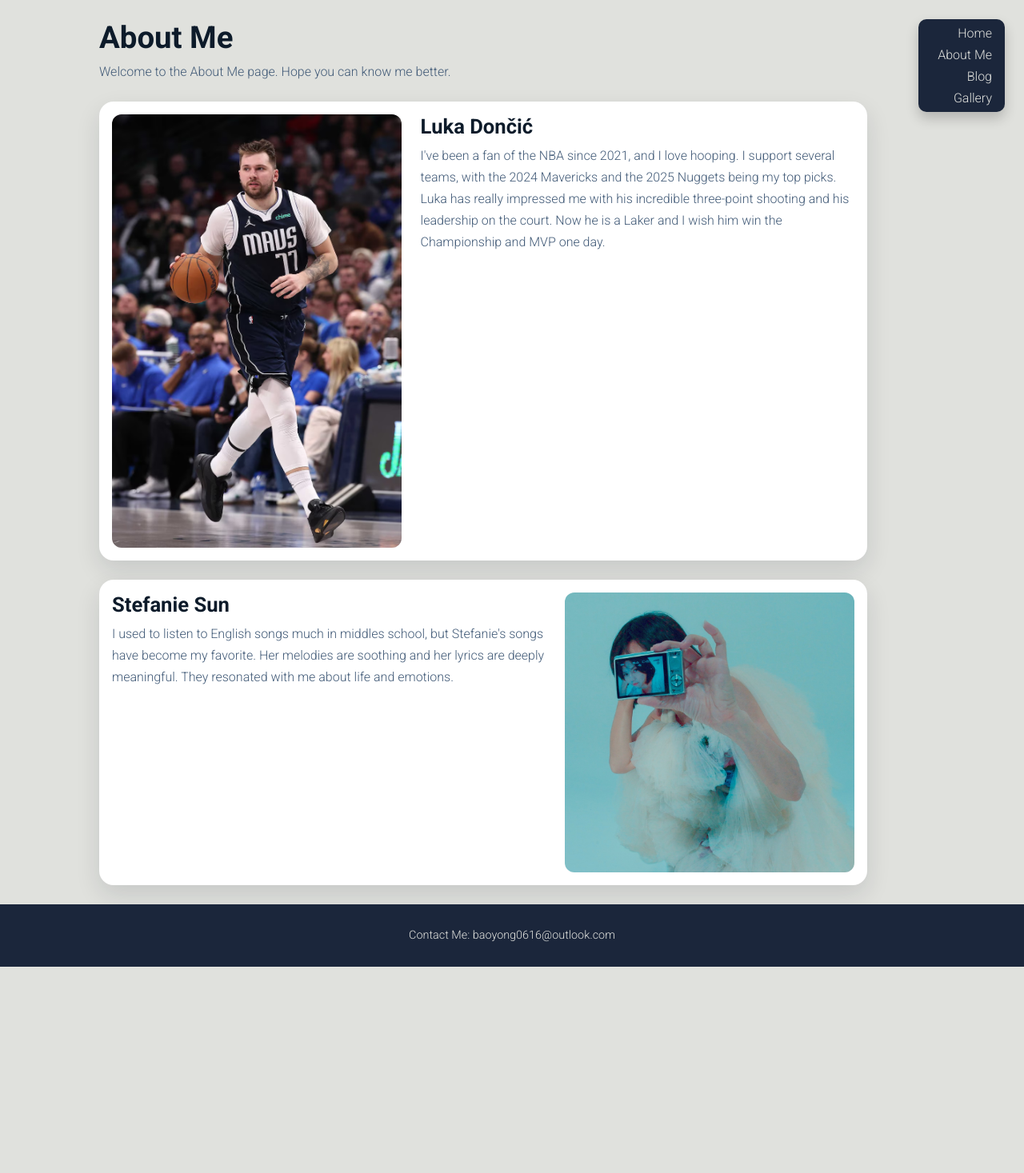
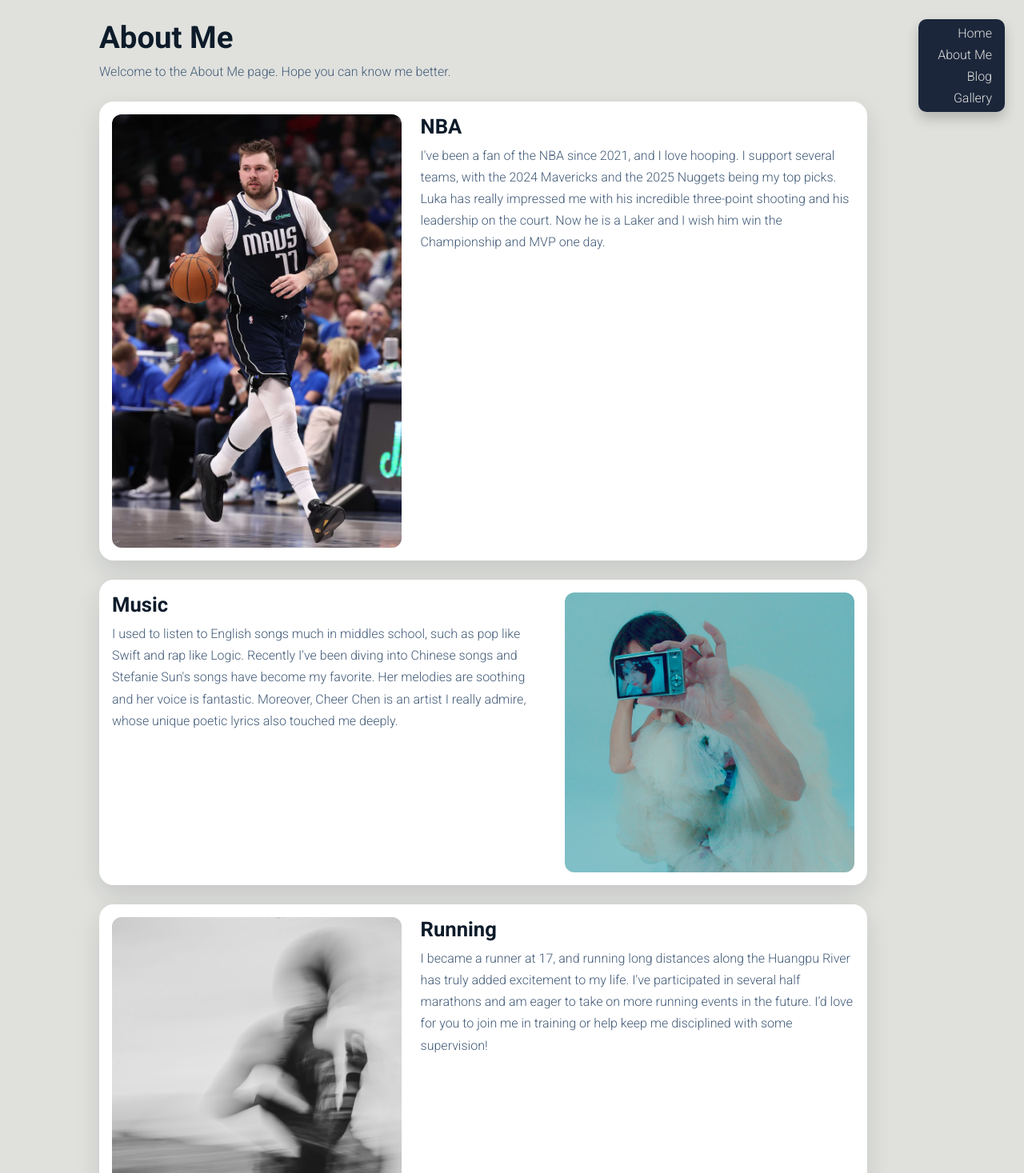
Before and after one commit to by0616/bybook, a React (Vite) app: page /aboutme in a window 1280 px wide. Shown: the top 1467 px of the page at 80% size. Before the commit the page ends 1209 px from the top, so only its background shows below. Built offline with nearby package versions, Linux system fonts and the light colour scheme.

Commit message:
fixed bug and added runnign part

```diff
--- a/src/components/pages/AboutMe.jsx
+++ b/src/components/pages/AboutMe.jsx
@@ -3,25 +3,34 @@
 
 import lukaImg from "../../images/luka.jpg";
 import stefanieImg from "../../images/stefanie.jpg";
+import runningImg from "../../images/running.jpg";
 
 const sections = [
   {
-    id: "luka",
-    title: "Luka Dončić",
+    id: "basketball",
+    title: "NBA",
     text:
       "I've been a fan of the NBA since 2021, and I love hooping. I support several teams, with the 2024 Mavericks and the 2025 Nuggets being my top picks. Luka has really impressed me with his incredible three-point shooting and his leadership on the court. Now he is a Laker and I wish him win the Championship and MVP one day.",
     image: lukaImg,
-    imageAlt: "Warm light over a court-inspired scene",
+    imageAlt: "Luka",
   },
   {
-    id: "stefanie",
-    title: "Stefanie Sun",
+    id: "music",
+    title: "Music",
     text:
-      "I used to listen to English songs much in middles school, but Stefanie's songs have become my favorite. Her melodies are soothing and her lyrics are deeply meaningful. They resonated with me about life and emotions.",
+      "I used to listen to English songs much in middles school, such as pop like Swift and rap like Logic. Recently I've been diving into Chinese songs and Stefanie Sun's songs have become my favorite. Her melodies are soothing and her voice is fantastic. Moreover, Cheer Chen is an artist I really admire, whose unique poetic lyrics also touched me deeply.",
     image: stefanieImg,
-    imageAlt: "Soft, calm light as a music mood",
+    imageAlt: "Stefanie Sun",
     reverse: true,
   },
+  {
+    id: "running",
+    title: "Running",
+    text:
+    "I became a runner at 17, and running long distances along the Huangpu River has truly added excitement to my life. I've participated in several half marathons and am eager to take on more running events in the future. I’d love for you to join me in training or help keep me disciplined with some supervision!",
+    image: runningImg,
+    imageAlt: "Running City",
+  }
 ];
 
 const AboutMe = () => {
--- a/src/components/pages/Home.jsx
+++ b/src/components/pages/Home.jsx
@@ -1,4 +1,5 @@
 import React from "react";
+import "./Home.css";
 
 const Home = () => {
     return (
```
Also changed, not shown: src/images/running.jpg (added).
